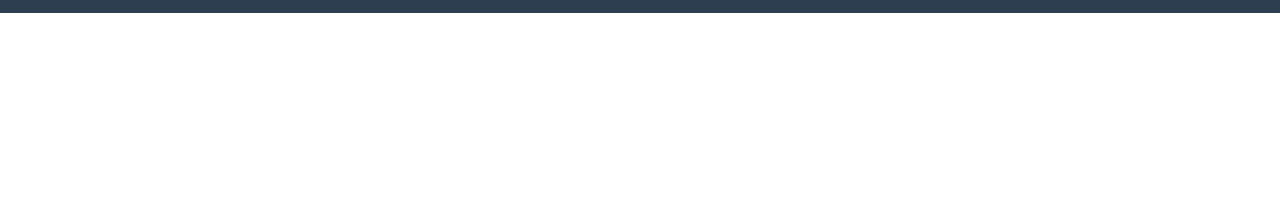
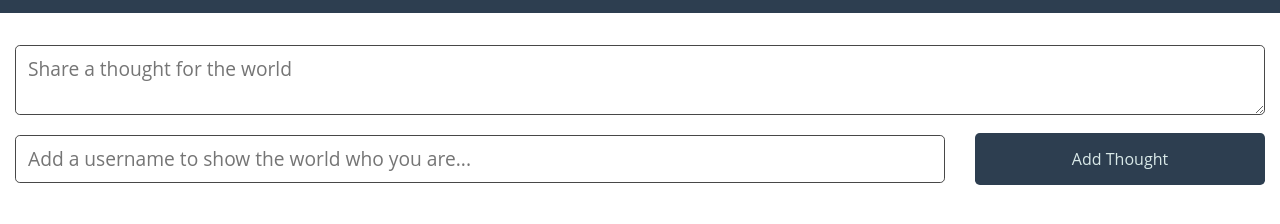
Before and after one commit to Claud9855/share-a-thought, a website: page public/index.html in a window 1280 px wide. Shown: the part 64-288 px from the top of the page. Drawn offline with Linux system fonts and the light colour scheme.

Commit message:
implemented index.html

```diff
--- a/package.json
+++ b/package.json
@@ -11,6 +11,7 @@
   "author": "",
   "license": "ISC",
   "dependencies": {
-    "express": "^4.18.2"
+    "express": "^4.18.2",
+    "uuid": "^8.3.2"
   }
 }
--- a/public/index.html
+++ b/public/index.html
@@ -5,6 +5,7 @@
     <meta http-equiv="X-UA-Compatible" content="IE=edge">
     <meta name="viewport" content="width=device-width, initial-scale=1.0">
     <link rel="stylesheet" href="./styles/index.css"/>
+    <script src="./scripts/index.js" async></script>
     <title>Share A Thought</title>
 </head>
 <body>
@@ -18,5 +19,31 @@
         </header>
     </section>
 
+    <section class="thought-form">
+        <form class="flex-row justify-center justify-space-between-md align-center" id="thought-form">
+            <div class="col-12">
+                <textarea
+                name="thoughtText"
+                id="thoughtText"
+                placeholder="Share a thought for the world"
+                value=""
+                class="form-input w-100"
+                ></textarea>
+            </div>
+            <div class="col-12 col-lg-9">
+                <input
+                name="thoughtUsername"
+                id="thoughtUsername"
+                placeholder="Add a username to show the world who you are..."
+                value=""
+                class="form-input w-100"
+                />
+            </div>
+            <div class="col-12 col-lg-3">
+                <button class="btn btn-primary btn-block py-3" type="submit">Add Thought</button>
+            </div>
+        </form>
+    </section>
+    <section class="thoughts" id="thought-container"></section>
 </body>
 </html>
```
Also changed, not shown: 1 other file.
